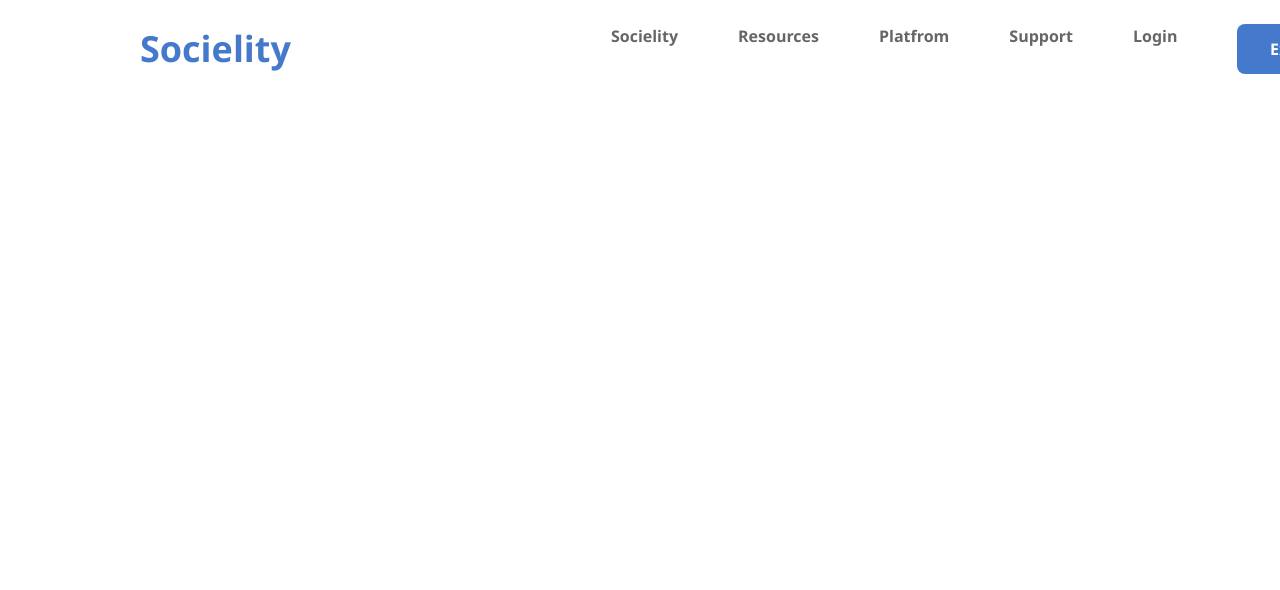
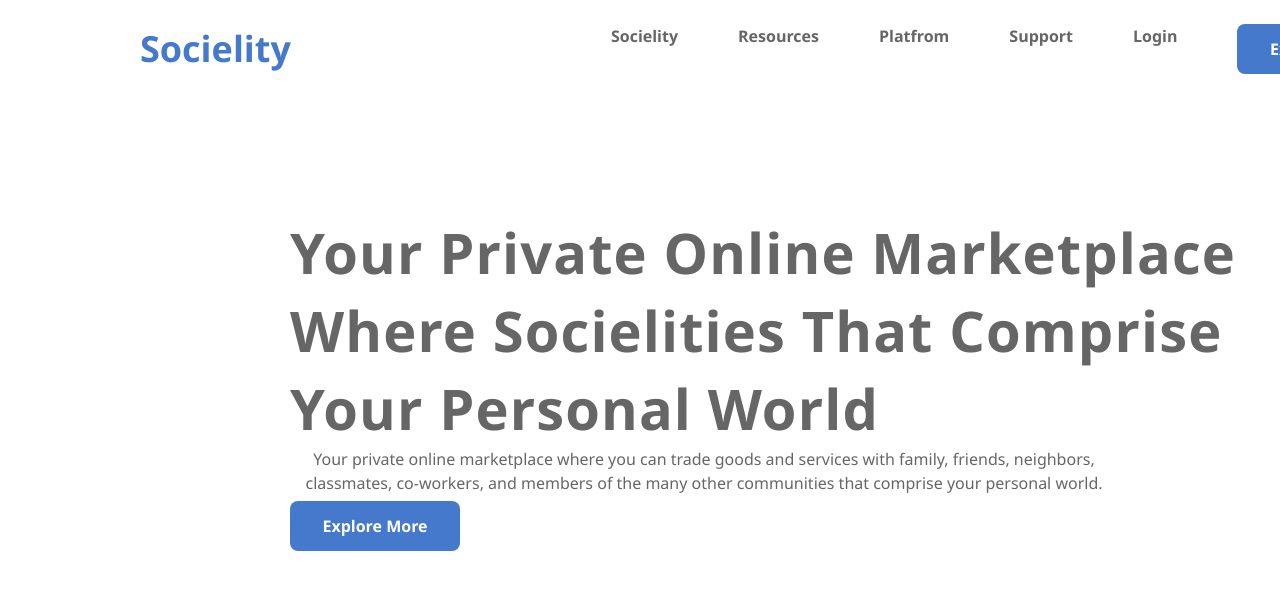
Before and after one commit to XaSaN29/Femili, a plain HTML site: page index.html in a window 1280 px wide. Shown: the top 590 px of the page. Drawn offline with Linux system fonts and the light colour scheme.

Commit message:
world tugadi

```diff
--- a/index.html
+++ b/index.html
@@ -41,6 +41,33 @@
                 </div>
             </div>
         </section>
+
+        <!-- World -->
+
+        <section id="World">
+            <div class="contayner">
+                <div class="world">
+                    <div class="world_div">
+                        <div class="world_text_h_div">
+                            <h2 class="world_text_h">Your Private Online Marketplace Where Socielities That Comprise
+                                Your
+                                Personal World</h2>
+                        </div>
+                        <div class="world_text_p_div">
+                            <p class="world_text_p">Your private online marketplace where you can trade goods and
+                                services
+                                with family, friends, neighbors, classmates,
+                                co-workers, and members of the many other communities that comprise your personal world.
+                            </p>
+                        </div>
+                        <div class="navbar_text_btn_div">
+                            <button class="navbar_text_btn">Explore More</button>
+                        </div>
+                    </div>
+                </div>
+            </div>
+
+        </section>
     </head>
 </body>
 
--- a/stail.css
+++ b/stail.css
@@ -56,3 +56,46 @@ font-weight: 700;
 line-height: 24px;
 border: #FFF;
 }
+
+/* world */
+
+
+.world{
+   padding-top: 139px;
+    padding-left: 150px;
+}
+
+.world_text_h_div{
+ width: 1046px;
+height: 234px;
+flex-shrink: 0;
+}
+
+.world_text_h{
+color: #666;
+font-family: Segoe UI;
+font-size: 56px;
+font-style: normal;
+font-weight: 700;
+line-height: 78px;
+letter-spacing: 1.12px;
+padding-bottom: 38px;
+}
+
+.world_text_p_div{
+width: 828px;
+height: 54px;
+flex-shrink: 0;
+}
+
+.world_text_p{
+color: var(--color-3, #666);
+text-align: center;
+
+font-family: Segoe UI;
+font-size: 16px;
+font-style: normal;
+font-weight: 400;
+line-height: 24px;
+padding-bottom: 38px;
+}
```
